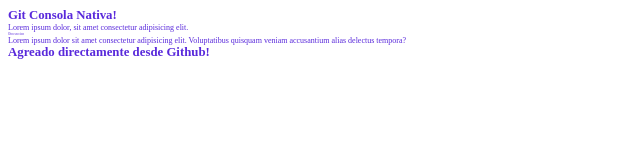
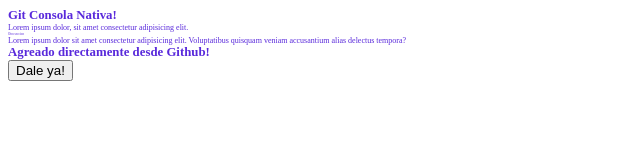
Before and after one commit to jlopez0079/WebTestA, a plain HTML site: page index.html in a window 1280 px wide. Shown: the whole page, without its empty margins (0-640 px from the left). Drawn offline with Linux system fonts and the light colour scheme.

Commit message:
agregue saludo javascript agregado

```diff
--- a/index.html
+++ b/index.html
@@ -13,5 +13,8 @@
     <p class="borde">Lorem ipsum dolor sit amet consectetur adipisicing elit.
        Voluptatibus quisquam veniam accusantium alias delectus tempora?</p>
     <h1>Agreado directamente desde Github!</h1>
+    <input type="button" onclick="saludo()" value="Dale ya!">
+
+    <script src="js/main.js"></script>
 </body>
 </html>
--- /dev/null
+++ b/js/main.js
@@ -0,0 +1,3 @@
+function saludo(){
+    alert ("Hello Javascript");
+}
```
